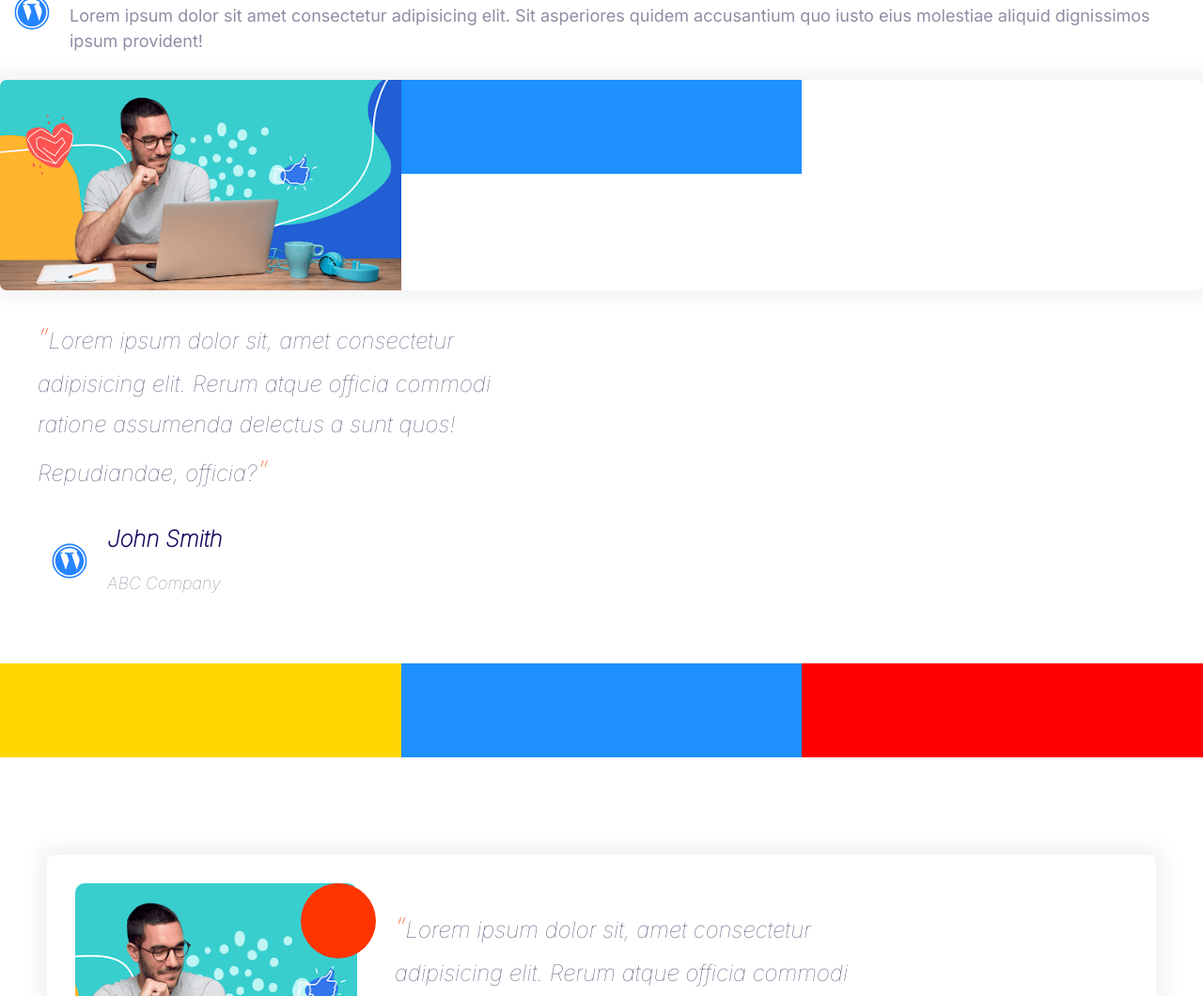
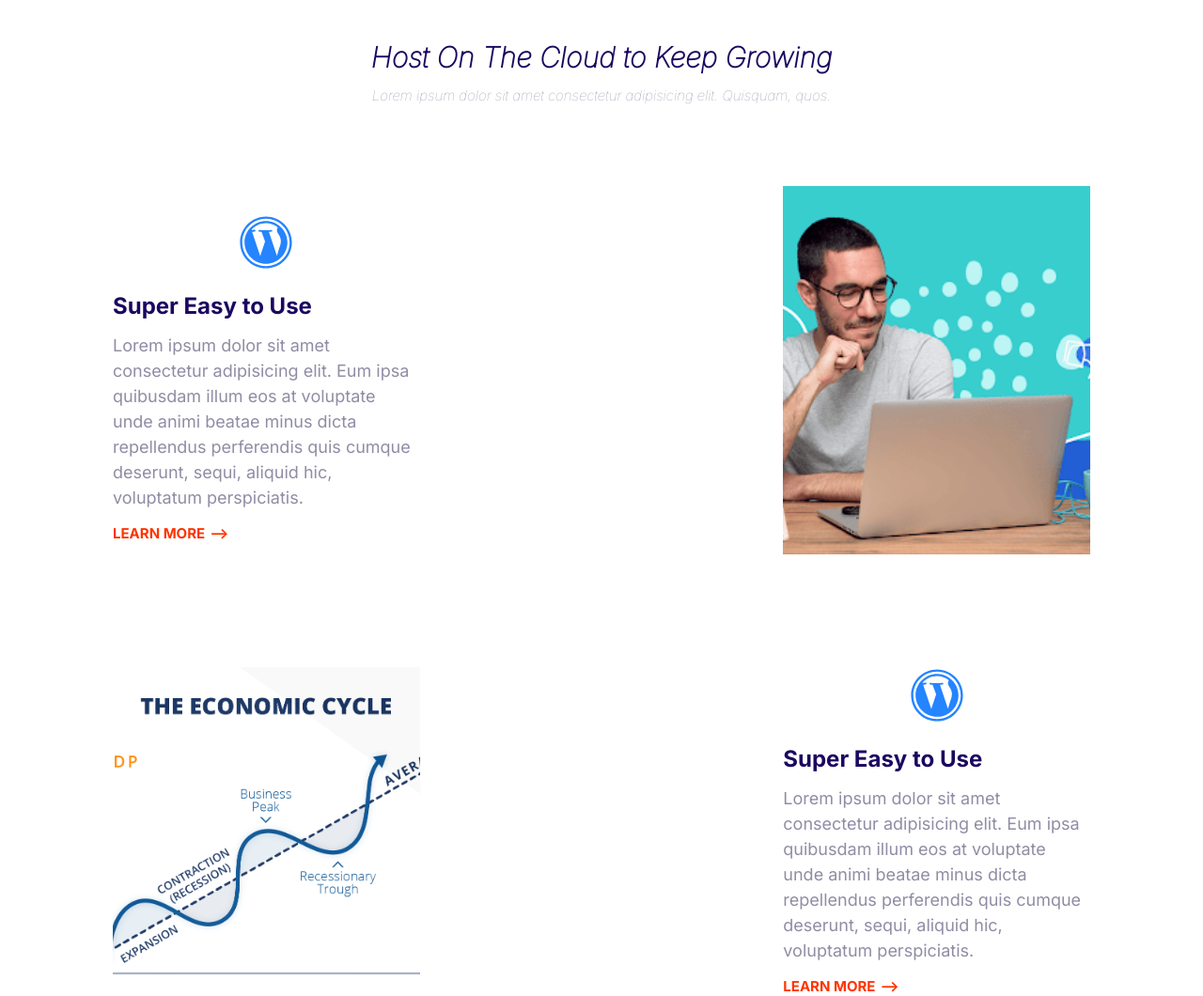
Before and after one commit to dguzja/moshify, a plain HTML site: page index.html in a window 1280 px wide. Shown: the part 1740-2800 px from the top of the page at 94% size. Drawn offline with Linux system fonts and the light colour scheme.

Commit message:
i made the grid block container

```diff
--- a/css/styles.css
+++ b/css/styles.css
@@ -496,14 +496,31 @@ a {
 /* Media */
 .media {
     display: flex;
+    flex-direction: column;
     align-items: center;
-    gap: 1rem;
+    gap: 2rem;
     margin-bottom: 1rem;
+    margin-top: 3rem;
+    width: 100%;
 }
 
 .media__image {
-    margin-top: 0;
-    margin-left: 1.4rem;
+    margin: 0;
+    width: 100%;
+    max-width: 400px;
+    display: flex;
+    justify-content: center;
+}
+
+.media__image .icon {
+    width: 60px;
+    height: 60px;
+}
+
+.media__image img {
+    width: 100%;
+    height: auto;
+    object-fit: cover;
 }
 
 .media__title {
@@ -511,7 +528,65 @@ a {
 }
 
 .media__body {
-    margin: 0 1rem;
+    margin: 0;
+    text-align: center;
+    padding: 0 2rem;
+    width: 100%;
+}
+
+.media__text {
+    max-width: 600px;
+    margin: 0 auto;
+    margin-bottom: 1rem;
+}
+
+@media screen and (max-width: 767px) {
+    .media {
+        margin-left: 0;
+    }
+
+    .grid--1x2 {
+        grid-template-columns: 1fr;
+        gap: 4rem;
+        padding: 0 2rem;
+    }
+
+    .grid--1x2 .media__image {
+        order: -1;
+    }
+}
+
+@media screen and (min-width: 768px) {
+    .media {
+        align-items: flex-start;
+        margin-left: 0;
+    }
+
+    .media__body {
+        text-align: left;
+        padding: 0;
+    }
+
+    .grid--1x2 {
+        grid-template-columns: 1fr 1fr;
+        align-items: center;
+        padding: 0 6rem;
+        gap: 6rem;
+        max-width: 1400px;
+        margin: 0 auto;
+    }
+
+    .grid--1x2 .media {
+        justify-self: start;
+    }
+
+    .grid--1x2 .media__image {
+        justify-self: end;
+    }
+
+    .media__image {
+        max-width: 500px;
+    }
 }
 
 /* Grids */
@@ -680,6 +755,11 @@ a {
 @media screen and (min-width: 768px) {
     .grid--1x3 {
         grid-template-columns: repeat(3, 1fr);
+        gap: 3rem;
+        padding-left: 8rem;
+        padding-right: 8rem;
+        max-width: 1200px;
+        margin: 0 auto;
     }
 }
 
@@ -1000,3 +1080,16 @@ a {
         grid-template-rows: repeat(2, 6rem);
     }
 }
+
+@media screen and (min-width: 768px) and (max-width: 1023px) {
+    .grid--1x3 {
+        justify-items: center;
+    }
+    .grid--1x3 > .media__image {
+        display: flex;
+        justify-content: center;
+        align-items: center;
+        margin-left: 0;
+        margin-right: 0;
+    }
+}
--- a/index.html
+++ b/index.html
@@ -136,7 +136,14 @@
             </div>
         </div>
     </div>
+    <br>
+    <br>
 
+    <h2 style="text-align: center; font-size: 3rem; font-weight: 600; margin-bottom: 0.7rem; font-style: italic;">Host On The Cloud to Keep Growing</h2>
+    <p style="text-align: center; font-size: 1.5rem; font-weight: 400; margin-bottom: 2.5rem; font-style: italic;">Lorem ipsum dolor sit amet consectetur adipisicing elit. Quisquam, quos.</p>
+
+    <section class="block container">
+    <article class="grid grid--1x3">
         <div class="media">
             <div class="media__image">
                 <svg class="icon icon--primary">
@@ -144,41 +151,68 @@
                 </svg>
             </div>
             <div class="media__body">
-            <h3 class="media__title">Easy Start & Managed Updates</h3>
-            <p class="media__text">Lorem ipsum dolor sit amet consectetur adipisicing elit. Sit asperiores quidem accusantium quo iusto eius molestiae aliquid dignissimos ipsum provident!</p>
+                <h3 class="media__title">Super Easy to Use</h3>
+                <p class="media__text">Lorem ipsum dolor sit amet consectetur adipisicing elit. Eum ipsa quibusdam illum eos at voluptate unde animi beatae minus dicta repellendus perferendis quis cumque deserunt, sequi, aliquid hic, voluptatum perspiciatis.</p>
+                <a href="#" class="link-arrow">Learn More</a>
             </div>
         </div>
+        <div></div> <!-- Empty column for spacing -->
+        <div class="media__image">
+            <img src="images/testimonial.png" alt="Easy to Use" />
+        </div>
+    </article>
+    </section>
 
-    <div class="card">
-        <div class="grid grid--1x2">
-            <img class="testimonial__image" src="images/testimonial.png" alt="A happy costumor">
-            <div style="height: 100px; background-color: dodgerblue;"></div>
+    <section class="block container">
+        <article class="grid grid--1x3">
+            <div class="media__image">
+                <img src="images/economic-cycle.png" alt="Easy to Use" />
             </div>
-
-        </div>
-        <blockquote class="quote">
-            <p class="quote__text">Lorem ipsum dolor sit, amet consectetur adipisicing elit. Rerum atque officia commodi ratione assumenda delectus a sunt quos! Repudiandae, officia?</p>
-            <footer>
-                <div class="media">
+            <div></div> <!-- Empty column for spacing -->
+            <div style="margin-top: 0;" class="media">
                 <div class="media__image">
-                        <svg class="icon icon--primary quote__line">
+                    <svg class="icon icon--primary">
                         <use xlink:href="images/sprite.svg#icons8-wordpress"></use>
                     </svg>
                 </div>
                 <div class="media__body">
-                        <h3 class="media__title quote__author">John Smith</h3>
-                        <p class="media__text quote__organization">ABC Company</p>
+                    <h3 class="media__title">Super Easy to Use</h3>
+                    <p class="media__text">Lorem ipsum dolor sit amet consectetur adipisicing elit. Eum ipsa quibusdam illum eos at voluptate unde animi beatae minus dicta repellendus perferendis quis cumque deserunt, sequi, aliquid hic, voluptatum perspiciatis.</p>
+                    <a href="#" class="link-arrow">Learn More</a>
                 </div>
             </div>
-            </footer>
-        </blockquote>
+        </article>
+    </section>
+
+    <section class="block container">
+        <article class="grid grid--1x3">
+            <div style=" margin-top: 0;" class="media">
+                <div class="media__image">
+                    <svg class="icon icon--primary">
+                        <use xlink:href="images/sprite.svg#icons8-wordpress"></use>
+                    </svg>
+                </div>
+                <div class="media__body">
+                    <h3 class="media__title">Super Easy to Use</h3>
+                    <p class="media__text">Lorem ipsum dolor sit amet consectetur adipisicing elit. Eum ipsa quibusdam illum eos at voluptate unde animi beatae minus dicta repellendus perferendis quis cumque deserunt, sequi, aliquid hic, voluptatum perspiciatis.</p>
+                    <a href="#" class="link-arrow">Learn More</a>
+                </div>
+            </div>
+            <div></div> <!-- Empty column for spacing -->
+            <div class="media__image">
+                <img src="images/economic-cycle.png" alt="Easy to Use" />
+            </div>
+        </article>
+    </section>
+
     <br>
-    <div class="grid grid--1x3">
-        <div style="height: 100px; background: gold"></div>
-        <div style="height: 100px; background: dodgerblue"></div>
-        <div style="height: 100px; background: red"></div>
-    </div>
-
+    <br>
+    <br>
+    <br>
+    <br>
+    <br>
+    <br>
+    <br>
     <br>
     <br>
     <div style="padding: 5rem;">
```
Also changed, not shown: images/economic-cycle.png (added). Lines whose indentation alone changed are shown as unchanged.
